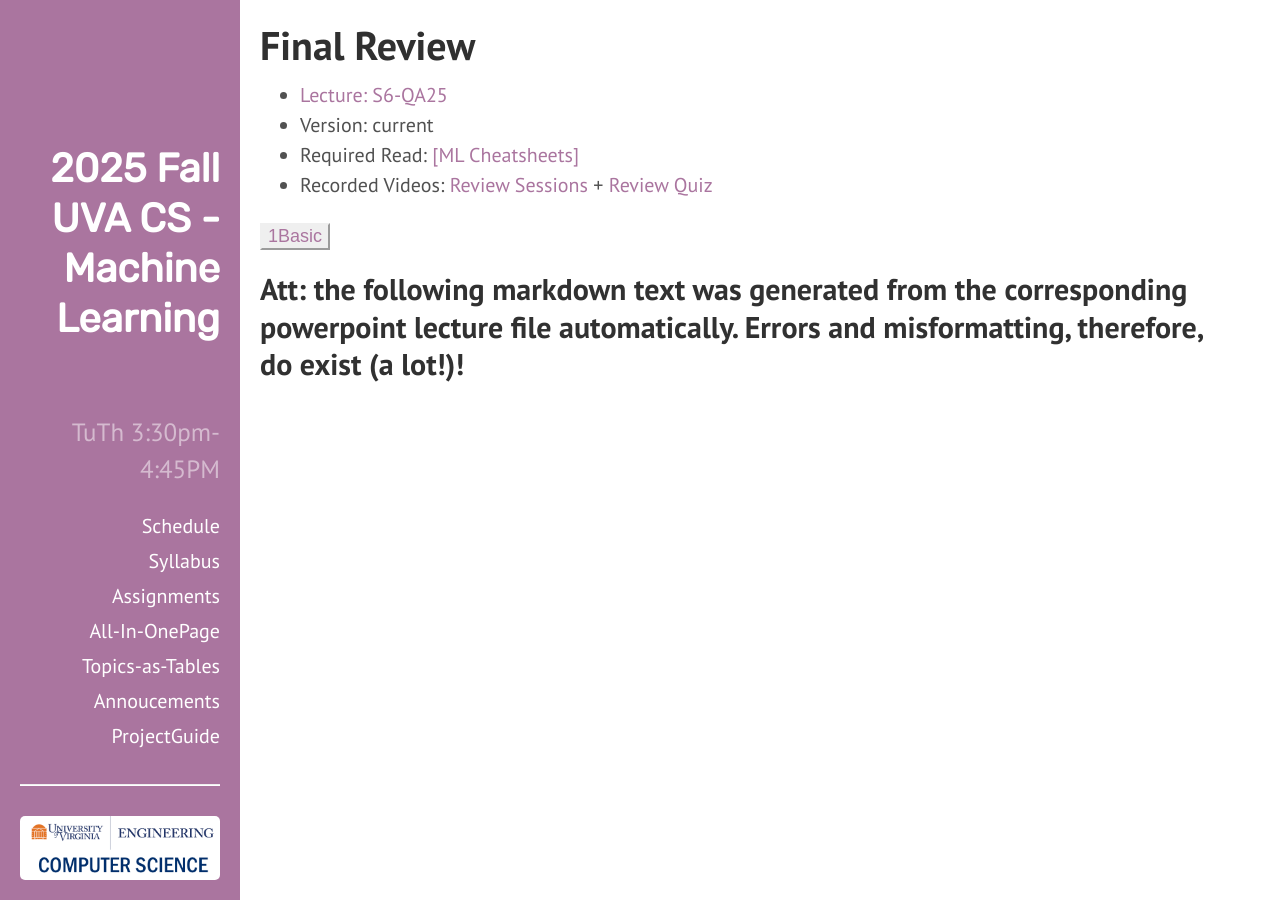
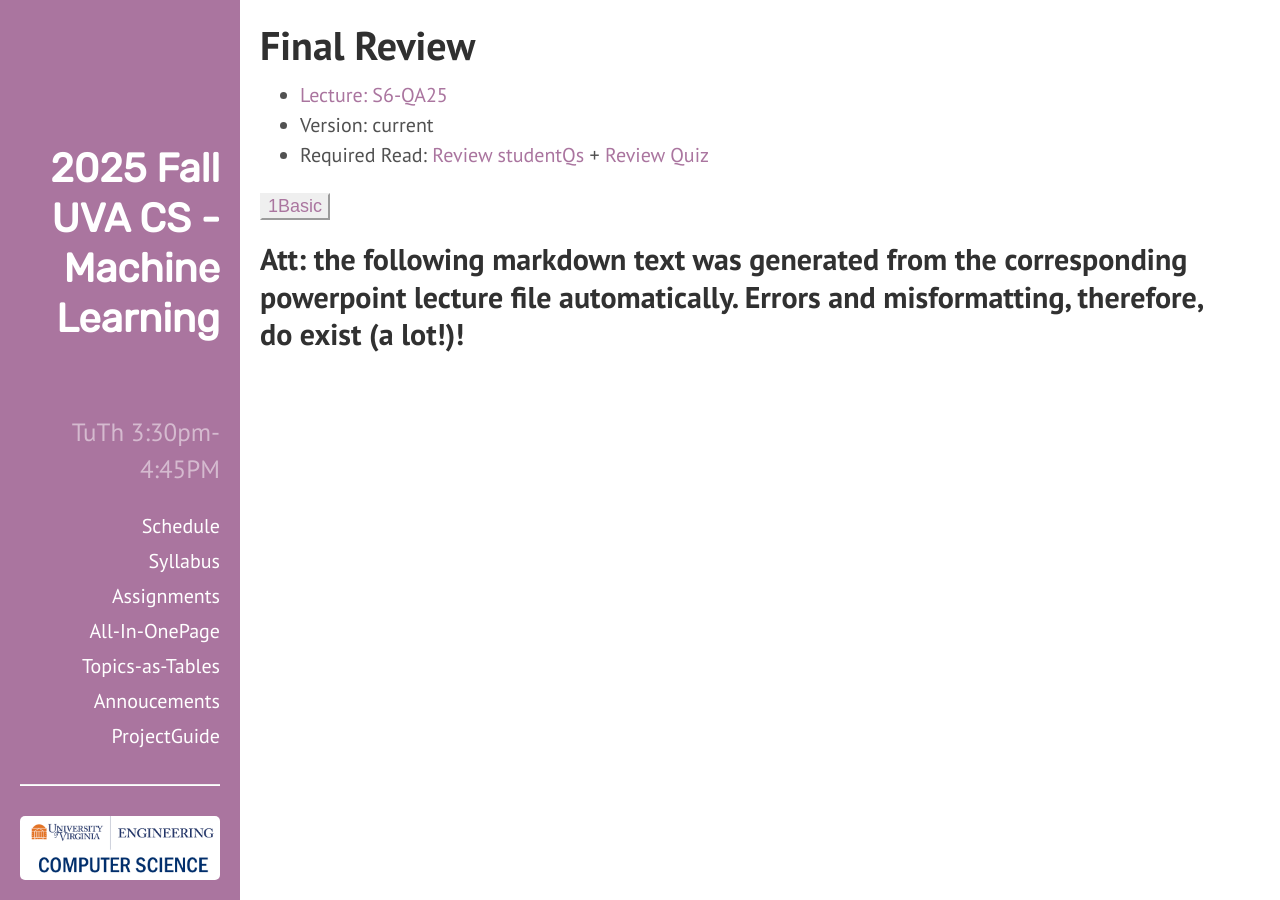
Before and after one commit to qiyanjun/2025Fall-UVA-CS-MachineLearningDeep, a Jekyll site: the page built from _contents/S6-Lreview.md, in a window 1280 px wide. Built offline with Jekyll 4.4.1, drawn with Linux system fonts in a browser that asks for light colours.

Commit message:
update students QA link

```diff
--- a/_contents/S6-Lreview.md
+++ b/_contents/S6-Lreview.md
@@ -4,9 +4,8 @@ title: Final Review
 lecture: S6-QA25
 lectureVersion: current
 extraContent:
-notes: <a href="https://github.com/afshinea/stanford-cs-229-machine-learning/tree/master/en">[ML Cheatsheets]</a>
-video:  <a href="https://github.com/qiyanjun/2025Fall-UVA-CS-MachineLearningDeep/blob/main/notebook/Szz-content.pdf">Review Sessions</a> + <a href="https://github.com/qiyanjun/2025Fall-UVA-CS-MachineLearningDeep/blob/main/notebook/Szz-quiz.pdf">Review Quiz</a>
-categories: library
+notes: <a href="https://github.com/qiyanjun/2025Fall-UVA-CS-MachineLearningDeep/blob/main/notebook/Szz-content.pdf">Review studentQs </a> + <a href="https://github.com/qiyanjun/2025Fall-UVA-CS-MachineLearningDeep/blob/main/notebook/Szz-quiz.pdf">Review Quiz</a>
+video:
 tags:
 - 1Basic
 ---
```
Also changed, not shown: _contents/S6-L11-finalProject.md (+1 -1 lines).
